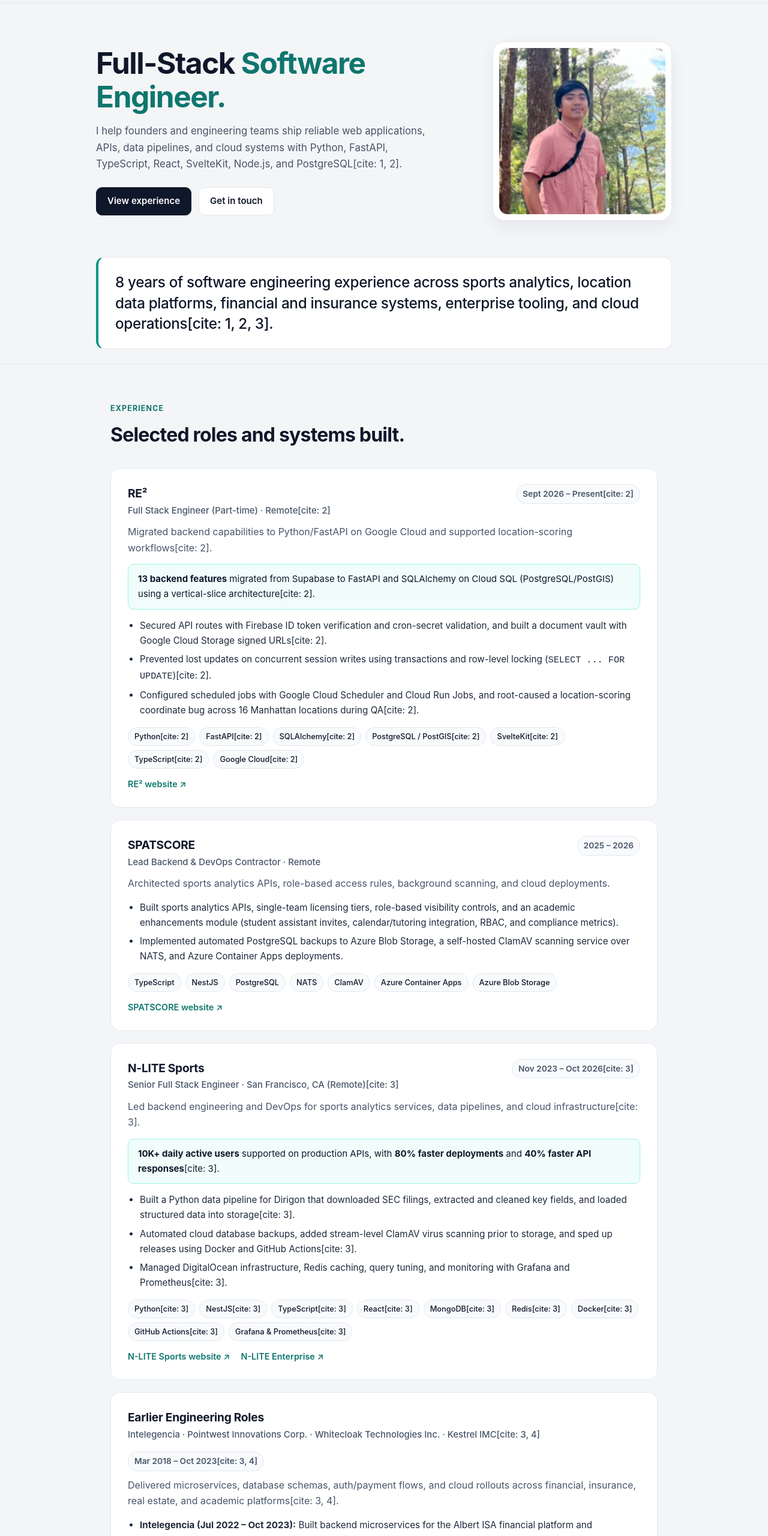
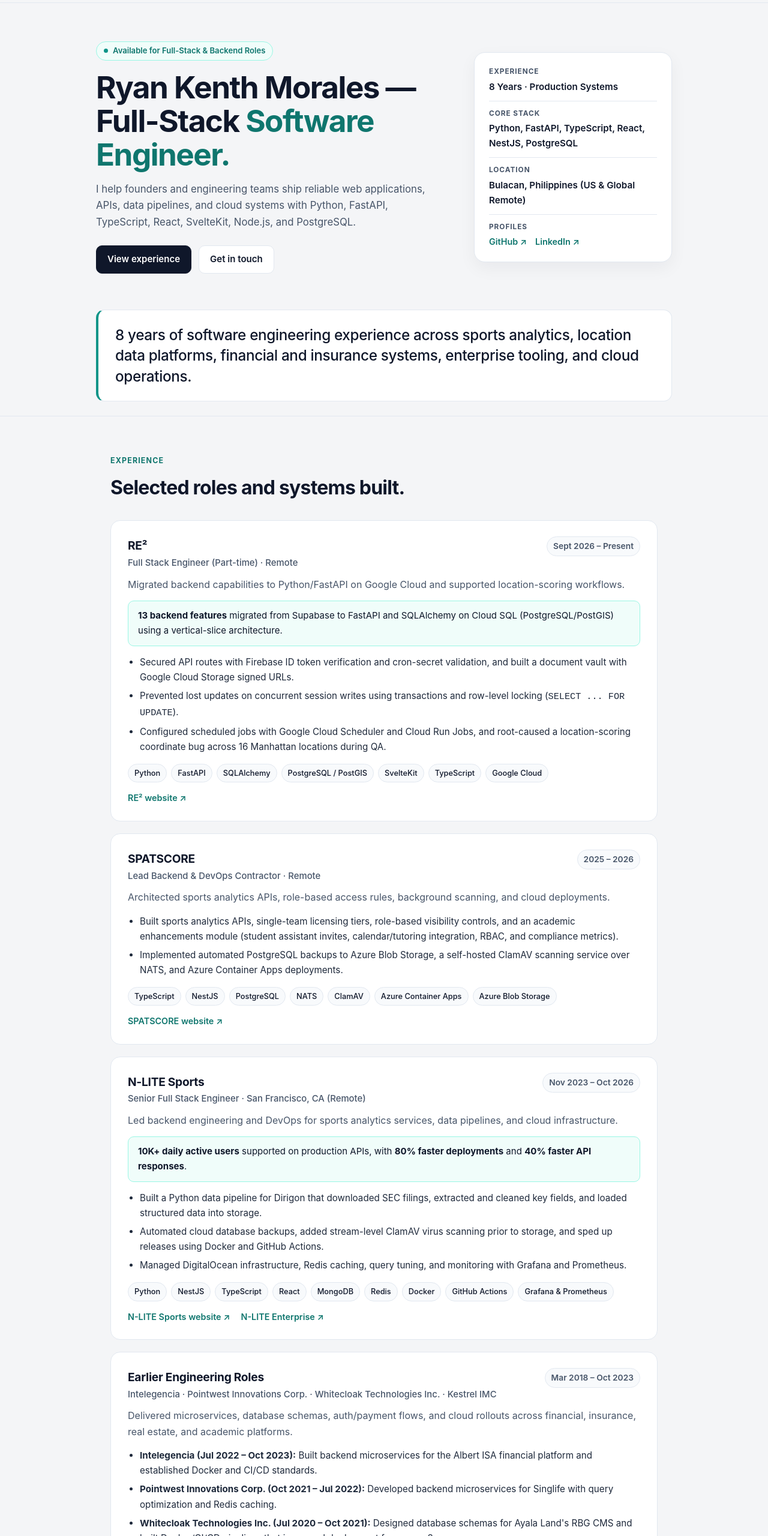
Before and after one commit to ryan-dev28/ryan-dev28.github.io, a plain HTML site: page index.html in a window 1280 px wide. Shown: the part 60-2620 px from the top of the page at 60% size. Drawn offline with Linux system fonts and the light colour scheme.

Commit message:
Refactor hero section and add snapshot card
Updated layout and styling for the hero section and added a snapshot card for quick profile details. Removed citations from text and adjusted various CSS properties for improved design.

```diff
--- a/index.html
+++ b/index.html
@@ -75,13 +75,32 @@
     .hero {
       padding: 64px 0 52px;
       display: grid;
-      grid-template-columns: 1.35fr 0.65fr;
-      gap: 40px;
+      grid-template-columns: 1.35fr 0.75fr;
+      gap: 36px;
       align-items: center;
     }
+    .hero-kicker {
+      display: inline-flex;
+      align-items: center;
+      gap: 8px;
+      font-size: 0.82rem;
+      font-weight: 600;
+      color: var(--accent-dark);
+      background: var(--accent-tint);
+      border: 1px solid #99f6e4;
+      padding: 4px 12px;
+      border-radius: 999px;
+      margin-bottom: 16px;
+    }
+    .status-dot {
+      width: 7px;
+      height: 7px;
+      border-radius: 50%;
+      background: var(--accent);
+    }
     .hero h1 {
-      font-size: clamp(2.15rem, 4.4vw, 3.1rem);
-      line-height: 1.12;
+      font-size: clamp(2.2rem, 4.5vw, 3.2rem);
+      line-height: 1.1;
       letter-spacing: -0.03em;
       margin-bottom: 16px;
     }
@@ -127,21 +146,46 @@
     }
     .btn-ghost:hover { border-color: #94a3b8; }
 
-    .avatar-frame {
+    /* Snapshot Card (replaces photo cleanly) */
+    .snapshot-card {
       background: var(--surface);
       border: 1px solid var(--border);
-      border-radius: 20px;
-      padding: 10px;
-      box-shadow: 0 10px 28px rgba(15, 23, 42, 0.06);
+      border-radius: 18px;
+      padding: 22px 24px;
+      box-shadow: 0 10px 28px rgba(15, 23, 42, 0.05);
     }
-    .avatar-frame img {
-      display: block;
-      width: 100%;
-      aspect-ratio: 1 / 1;
-      object-fit: cover;
-      object-position: center 20%;
-      border-radius: 14px;
+    .snapshot-row {
+      padding: 11px 0;
+      border-bottom: 1px solid var(--border);
     }
+    .snapshot-row:first-child { padding-top: 0; }
+    .snapshot-row:last-child {
+      border-bottom: none;
+      padding-bottom: 0;
+    }
+    .snapshot-label {
+      font-size: 0.74rem;
+      font-weight: 700;
+      text-transform: uppercase;
+      letter-spacing: 0.08em;
+      color: var(--muted);
+      margin-bottom: 2px;
+    }
+    .snapshot-val {
+      font-size: 0.95rem;
+      font-weight: 600;
+      color: var(--ink);
+    }
+    .snapshot-links {
+      display: flex;
+      gap: 14px;
+      font-size: 0.9rem;
+      font-weight: 600;
+      color: var(--accent-dark);
+      margin-top: 2px;
+    }
+    .snapshot-links a { text-decoration: none; }
+    .snapshot-links a:hover { text-decoration: underline; }
 
     /* Prominent Experience Summary */
     .statement-band {
@@ -383,7 +427,6 @@
 
     @media (max-width: 780px) {
       .hero { grid-template-columns: 1fr; padding-top: 40px; }
-      .avatar-frame { max-width: 220px; }
       .process-grid, .stack-cols { grid-template-columns: 1fr; }
       .contact-card { padding: 24px; }
     }
@@ -404,26 +447,49 @@
   <main id="top">
     <section class="container hero">
       <div>
-        <h1>Full-Stack <span>Software Engineer.</span></h1>
+        <div class="hero-kicker">
+          <span class="status-dot"></span>
+          Available for Full-Stack & Backend Roles
+        </div>
+        <h1>Ryan Kenth Morales — Full-Stack <span>Software Engineer.</span></h1>
         <p>
           I help founders and engineering teams ship reliable web applications, APIs, data pipelines, and cloud
-          systems with Python, FastAPI, TypeScript, React, SvelteKit, Node.js, and PostgreSQL[cite: 1, 2].
+          systems with Python, FastAPI, TypeScript, React, SvelteKit, Node.js, and PostgreSQL.
         </p>
         <div class="hero-cta">
           <a class="btn btn-primary" href="#experience">View experience</a>
           <a class="btn btn-ghost" href="mailto:ryankenthmorales@gmail.com">Get in touch</a>
         </div>
       </div>
-      <div class="avatar-frame">
-        <img src="avatar.png" alt="Ryan Kenth Morales" />
-      </div>
+
+      <aside class="snapshot-card" aria-label="Quick profile details">
+        <div class="snapshot-row">
+          <div class="snapshot-label">Experience</div>
+          <div class="snapshot-val">8 Years · Production Systems</div>
+        </div>
+        <div class="snapshot-row">
+          <div class="snapshot-label">Core Stack</div>
+          <div class="snapshot-val">Python, FastAPI, TypeScript, React, NestJS, PostgreSQL</div>
+        </div>
+        <div class="snapshot-row">
+          <div class="snapshot-label">Location</div>
+          <div class="snapshot-val">Bulacan, Philippines (US & Global Remote)</div>
+        </div>
+        <div class="snapshot-row">
+          <div class="snapshot-label">Profiles</div>
+          <div class="snapshot-links">
+            <a href="https://github.com/ryan-dev28" target="_blank" rel="noreferrer">GitHub ↗</a>
+            <a href="https://www.linkedin.com/in/ryan-kenth-morales-3403ba183" target="_blank" rel="noreferrer">LinkedIn ↗</a>
+          </div>
+        </div>
+      </aside>
     </section>
 
     <div class="container statement-band">
       <div class="statement-card">
         <p>
           8 years of software engineering experience across sports analytics, location data platforms, financial and
-          insurance systems, enterprise tooling, and cloud operations[cite: 1, 2, 3].
+          insurance systems, enterprise tooling, and cloud operations.
         </p>
       </div>
     </div>
@@ -438,29 +504,29 @@
             <div class="exp-header">
               <div>
                 <h3>RE²</h3>
-                <p class="exp-role">Full Stack Engineer (Part-time) · Remote[cite: 2]</p>
+                <p class="exp-role">Full Stack Engineer (Part-time) · Remote</p>
               </div>
-              <span class="exp-date">Sept 2026 – Present[cite: 2]</span>
+              <span class="exp-date">Sept 2026 – Present</span>
             </div>
             <p class="exp-summary">
-              Migrated backend capabilities to Python/FastAPI on Google Cloud and supported location-scoring workflows[cite: 2].
+              Migrated backend capabilities to Python/FastAPI on Google Cloud and supported location-scoring workflows.
             </p>
             <div class="callout">
-              <strong>13 backend features</strong> migrated from Supabase to FastAPI and SQLAlchemy on Cloud SQL (PostgreSQL/PostGIS) using a vertical-slice architecture[cite: 2].
+              <strong>13 backend features</strong> migrated from Supabase to FastAPI and SQLAlchemy on Cloud SQL (PostgreSQL/PostGIS) using a vertical-slice architecture.
             </div>
             <ul class="details">
-              <li>Secured API routes with Firebase ID token verification and cron-secret validation, and built a document vault with Google Cloud Storage signed URLs[cite: 2].</li>
-              <li>Prevented lost updates on concurrent session writes using transactions and row-level locking (<code>SELECT ... FOR UPDATE</code>)[cite: 2].</li>
-              <li>Configured scheduled jobs with Google Cloud Scheduler and Cloud Run Jobs, and root-caused a location-scoring coordinate bug across 16 Manhattan locations during QA[cite: 2].</li>
+              <li>Secured API routes with Firebase ID token verification and cron-secret validation, and built a document vault with Google Cloud Storage signed URLs.</li>
+              <li>Prevented lost updates on concurrent session writes using transactions and row-level locking (<code>SELECT ... FOR UPDATE</code>).</li>
+              <li>Configured scheduled jobs with Google Cloud Scheduler and Cloud Run Jobs, and root-caused a location-scoring coordinate bug across 16 Manhattan locations during QA.</li>
             </ul>
             <ul class="pill-row" aria-label="Technologies used at RE2">
-              <li>Python[cite: 2]</li>
-              <li>FastAPI[cite: 2]</li>
-              <li>SQLAlchemy[cite: 2]</li>
-              <li>PostgreSQL / PostGIS[cite: 2]</li>
-              <li>SvelteKit[cite: 2]</li>
-              <li>TypeScript[cite: 2]</li>
-              <li>Google Cloud[cite: 2]</li>
+              <li>Python</li>
+              <li>FastAPI</li>
+              <li>SQLAlchemy</li>
+              <li>PostgreSQL / PostGIS</li>
+              <li>SvelteKit</li>
+              <li>TypeScript</li>
+              <li>Google Cloud</li>
             </ul>
             <div class="ext-links">
               <a href="https://resquared.io/" target="_blank" rel="noreferrer">RE² website ↗</a>
@@ -500,31 +566,31 @@
             <div class="exp-header">
               <div>
                 <h3>N-LITE Sports</h3>
-                <p class="exp-role">Senior Full Stack Engineer · San Francisco, CA (Remote)[cite: 3]</p>
+                <p class="exp-role">Senior Full Stack Engineer · San Francisco, CA (Remote)</p>
               </div>
-              <span class="exp-date">Nov 2023 – Oct 2026[cite: 3]</span>
+              <span class="exp-date">Nov 2023 – Oct 2026</span>
             </div>
             <p class="exp-summary">
-              Led backend engineering and DevOps for sports analytics services, data pipelines, and cloud infrastructure[cite: 3].
+              Led backend engineering and DevOps for sports analytics services, data pipelines, and cloud infrastructure.
             </p>
             <div class="callout">
-              <strong>10K+ daily active users</strong> supported on production APIs, with <strong>80% faster deployments</strong> and <strong>40% faster API responses</strong>[cite: 3].
+              <strong>10K+ daily active users</strong> supported on production APIs, with <strong>80% faster deployments</strong> and <strong>40% faster API responses</strong>.
             </div>
             <ul class="details">
-              <li>Built a Python data pipeline for Dirigon that downloaded SEC filings, extracted and cleaned key fields, and loaded structured data into storage[cite: 3].</li>
-              <li>Automated cloud database backups, added stream-level ClamAV virus scanning prior to storage, and sped up releases using Docker and GitHub Actions[cite: 3].</li>
-              <li>Managed DigitalOcean infrastructure, Redis caching, query tuning, and monitoring with Grafana and Prometheus[cite: 3].</li>
+              <li>Built a Python data pipeline for Dirigon that downloaded SEC filings, extracted and cleaned key fields, and loaded structured data into storage.</li>
+              <li>Automated cloud database backups, added stream-level ClamAV virus scanning prior to storage, and sped up releases using Docker and GitHub Actions.</li>
+              <li>Managed DigitalOcean infrastructure, Redis caching, query tuning, and monitoring with Grafana and Prometheus.</li>
             </ul>
             <ul class="pill-row" aria-label="Technologies used at N-LITE Sports">
-              <li>Python[cite: 3]</li>
-              <li>NestJS[cite: 3]</li>
-              <li>TypeScript[cite: 3]</li>
-              <li>React[cite: 3]</li>
-              <li>MongoDB[cite: 3]</li>
-              <li>Redis[cite: 3]</li>
-              <li>Docker[cite: 3]</li>
-              <li>GitHub Actions[cite: 3]</li>
-              <li>Grafana & Prometheus[cite: 3]</li>
+              <li>Python</li>
+              <li>NestJS</li>
+              <li>TypeScript</li>
+              <li>React</li>
+              <li>MongoDB</li>
+              <li>Redis</li>
+              <li>Docker</li>
+              <li>GitHub Actions</li>
+              <li>Grafana & Prometheus</li>
             </ul>
             <div class="ext-links">
               <a href="https://nlitesports.com/" target="_blank" rel="noreferrer">N-LITE Sports website ↗</a>
@@ -536,28 +602,28 @@
             <div class="exp-header">
               <div>
                 <h3>Earlier Engineering Roles</h3>
-                <p class="exp-role">Intelegencia · Pointwest Innovations Corp. · Whitecloak Technologies Inc. · Kestrel IMC[cite: 3, 4]</p>
+                <p class="exp-role">Intelegencia · Pointwest Innovations Corp. · Whitecloak Technologies Inc. · Kestrel IMC</p>
               </div>
-              <span class="exp-date">Mar 2018 – Oct 2023[cite: 3, 4]</span>
+              <span class="exp-date">Mar 2018 – Oct 2023</span>
             </div>
             <p class="exp-summary">
-              Delivered microservices, database schemas, auth/payment flows, and cloud rollouts across financial, insurance, real estate, and academic platforms[cite: 3, 4].
+              Delivered microservices, database schemas, auth/payment flows, and cloud rollouts across financial, insurance, real estate, and academic platforms.
             </p>
             <ul class="details">
-              <li><strong>Intelegencia (Jul 2022 – Oct 2023):</strong> Built backend microservices for the Albert ISA financial platform and established Docker and CI/CD standards[cite: 3].</li>
-              <li><strong>Pointwest Innovations Corp. (Oct 2021 – Jul 2022):</strong> Developed backend microservices for Singlife with query optimization and Redis caching[cite: 3].</li>
-              <li><strong>Whitecloak Technologies Inc. (Jul 2020 – Oct 2021):</strong> Designed database schemas for Ayala Land's RBG CMS and built Docker/CI/CD pipelines that increased deployment frequency 3x[cite: 4].</li>
-              <li><strong>Kestrel IMC (Mar 2018 – Jun 2020):</strong> Built Ateneo University web applications with OAuth and BDO payment gateway integration, migrating apps to the cloud with zero downtime[cite: 4].</li>
+              <li><strong>Intelegencia (Jul 2022 – Oct 2023):</strong> Built backend microservices for the Albert ISA financial platform and established Docker and CI/CD standards.</li>
+              <li><strong>Pointwest Innovations Corp. (Oct 2021 – Jul 2022):</strong> Developed backend microservices for Singlife with query optimization and Redis caching.</li>
+              <li><strong>Whitecloak Technologies Inc. (Jul 2020 – Oct 2021):</strong> Designed database schemas for Ayala Land's RBG CMS and built Docker/CI/CD pipelines that increased deployment frequency 3x.</li>
+              <li><strong>Kestrel IMC (Mar 2018 – Jun 2020):</strong> Built Ateneo University web applications with OAuth and BDO payment gateway integration, migrating apps to the cloud with zero downtime.</li>
             </ul>
             <ul class="pill-row" aria-label="Technologies used in earlier roles">
-              <li>Node.js[cite: 3, 4]</li>
-              <li>NestJS[cite: 3]</li>
-              <li>Express.js[cite: 3, 4]</li>
-              <li>PostgreSQL[cite: 3]</li>
-              <li>MySQL[cite: 3, 4]</li>
-              <li>Redis[cite: 3]</li>
-              <li>Docker[cite: 3, 4]</li>
-              <li>AWS S3[cite: 4]</li>
+              <li>Node.js</li>
+              <li>NestJS</li>
+              <li>Express.js</li>
+              <li>PostgreSQL</li>
+              <li>MySQL</li>
+              <li>Redis</li>
+              <li>Docker</li>
+              <li>AWS S3</li>
             </ul>
           </article>
         </div>
@@ -599,7 +665,7 @@
         <p class="section-label">Stack & Repositories</p>
         <h2 class="section-heading">Tools I work with daily.</h2>
         <p class="stack-note">
-          Most client and company repositories are private under NDA[cite: 1, 2, 3, 4]. Architecture walkthroughs,
+          Most client and company repositories are private under NDA. Architecture walkthroughs,
           debugging notes, and sanitized code examples are available upon request.
         </p>
 
@@ -607,33 +673,33 @@
           <div class="stack-box">
             <h3>Frontend</h3>
             <ul>
-              <li>TypeScript[cite: 2]</li>
-              <li>JavaScript[cite: 2]</li>
-              <li>React[cite: 1]</li>
-              <li>SvelteKit[cite: 2]</li>
+              <li>TypeScript</li>
+              <li>JavaScript</li>
+              <li>React</li>
+              <li>SvelteKit</li>
             </ul>
           </div>
           <div class="stack-box">
             <h3>Backend & APIs</h3>
             <ul>
-              <li>Python[cite: 2]</li>
-              <li>FastAPI[cite: 2]</li>
-              <li>SQLAlchemy[cite: 2]</li>
-              <li>Pydantic[cite: 2]</li>
-              <li>Node.js[cite: 1]</li>
-              <li>NestJS[cite: 1]</li>
-              <li>Express.js[cite: 2]</li>
+              <li>Python</li>
+              <li>FastAPI</li>
+              <li>SQLAlchemy</li>
+              <li>Pydantic</li>
+              <li>Node.js</li>
+              <li>NestJS</li>
+              <li>Express.js</li>
             </ul>
           </div>
           <div class="stack-box">
             <h3>Data & Cloud</h3>
             <ul>
-              <li>PostgreSQL / PostGIS[cite: 2]</li>
-              <li>MySQL & MongoDB[cite: 2, 3]</li>
-              <li>Redis[cite: 2, 3]</li>
-              <li>Docker & GitHub Actions[cite: 2]</li>
-              <li>GCP / Azure / AWS / DO[cite: 1, 2]</li>
-              <li>Grafana / Prometheus / Sentry[cite: 2, 3]</li>
+              <li>PostgreSQL / PostGIS</li>
+              <li>MySQL & MongoDB</li>
+              <li>Redis</li>
+              <li>Docker & GitHub Actions</li>
+              <li>GCP / Azure / AWS / DO</li>
+              <li>Grafana / Prometheus / Sentry</li>
             </ul>
           </div>
         </div>
@@ -647,7 +713,7 @@
             <p class="section-label">Contact</p>
             <h2>Have a role or build <span>in mind?</span></h2>
             <p>
-              Open to full-stack, backend, API integration, and contract engineering roles with US and global teams[cite: 1, 2, 3].
+              Open to full-stack, backend, API integration, and contract engineering roles with US and global teams.
             </p>
           </div>
           <a class="btn btn-primary" href="mailto:ryankenthmorales@gmail.com">Start a conversation ↗</a>
@@ -658,7 +724,7 @@
 
   <footer class="footer">
     <div class="container footer-inner">
-      <p>© 2026 Ryan Kenth Morales · Bulacan, Philippines[cite: 1]</p>
+      <p>© 2026 Ryan Kenth Morales · Bulacan, Philippines</p>
       <div class="footer-links">
         <a href="https://github.com/ryan-dev28" target="_blank" rel="noreferrer">GitHub ↗</a>
         <a href="https://www.linkedin.com/in/ryan-kenth-morales-3403ba183" target="_blank" rel="noreferrer">LinkedIn ↗</a>
```
